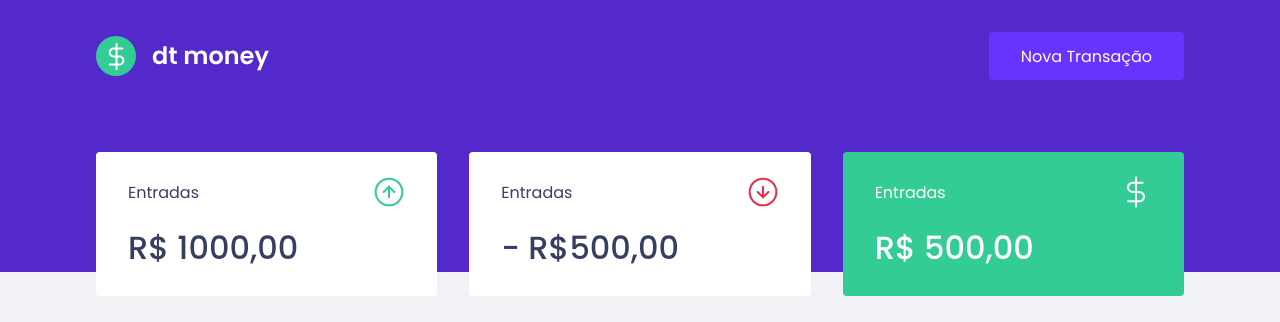
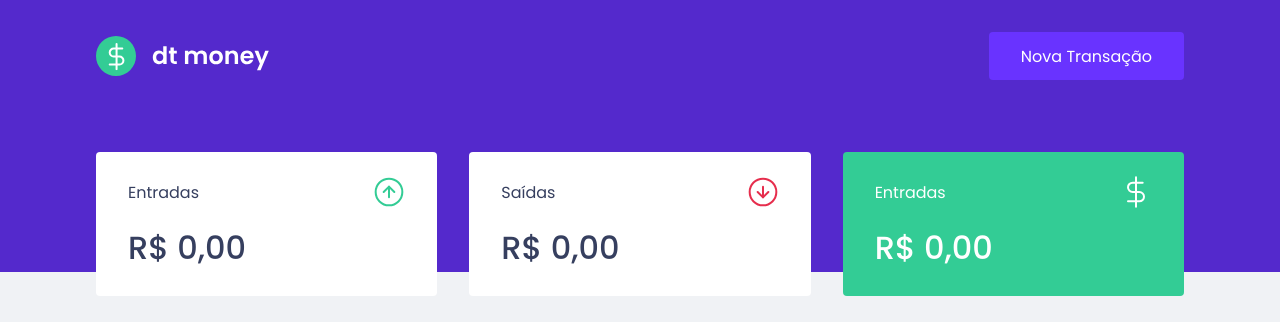
Before and after one commit to deividsonsabino/dt-money, a React (Create React App) app: page / in a window 1280 px wide. Shown: the top 322 px of the page. Built offline with nearby package versions, Linux system fonts and the light colour scheme; no server answers; what miragejs would draw is missing.

Commit message:
feat: calculando e formatando os valores do component summary

```diff
--- a/src/components/Summary/index.tsx
+++ b/src/components/Summary/index.tsx
@@ -9,6 +9,23 @@ import { Container } from "./styles";
 export function Summary() {
   const { transactions } = useContext(TransactionsContext)
 
+  const summary = transactions.reduce((acc, transaction) => {
+    if (transaction.type === "deposit") {
+      acc.deposits += transaction.amount;
+      acc.total += transaction.amount;
+    } else {
+      acc.withdraws -= transaction.amount;
+      acc.total -= transaction.amount;
+    }
+
+    return acc;
+
+  }, {
+    deposits: 0,
+    withdraws: 0,
+    total: 0
+  })
+
   return (
     <Container>
       <div>
@@ -16,21 +33,32 @@ export function Summary() {
           <p>Entradas</p>
           <img src={incomeImg} alt="Entradas" />
         </header>
-        <strong>R$ 1000,00</strong>
+        <strong>
+          {new Intl.NumberFormat("pt-BR", {
+            style: "currency",
+            currency: "BRL"
+          }).format(summary.deposits)}
+        </strong>
       </div>
       <div>
         <header>
-          <p>Entradas</p>
+          <p>Saídas</p>
           <img src={outcomeImg} alt="Saída" />
         </header>
-        <strong>- R$500,00</strong>
+        <strong>{new Intl.NumberFormat("pt-BR", {
+          style: "currency",
+          currency: "BRL"
+        }).format(summary.withdraws)}</strong>
       </div>
       <div className="highlight-background">
         <header>
           <p>Entradas</p>
           <img src={totalImg} alt="Entradas" />
         </header>
-        <strong>R$ 500,00</strong>
+        <strong>{new Intl.NumberFormat("pt-BR", {
+          style: "currency",
+          currency: "BRL"
+        }).format(summary.total)}</strong>
       </div>
     </Container>
   );
```
